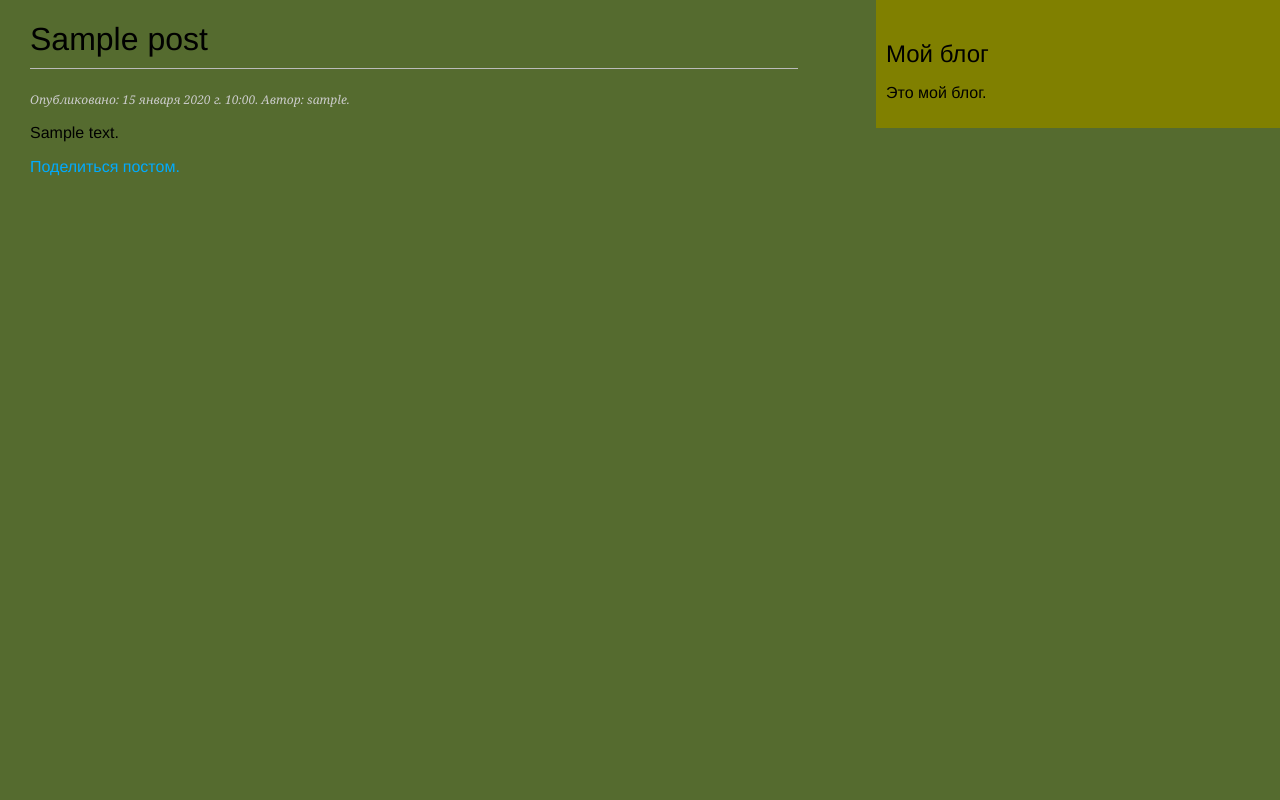
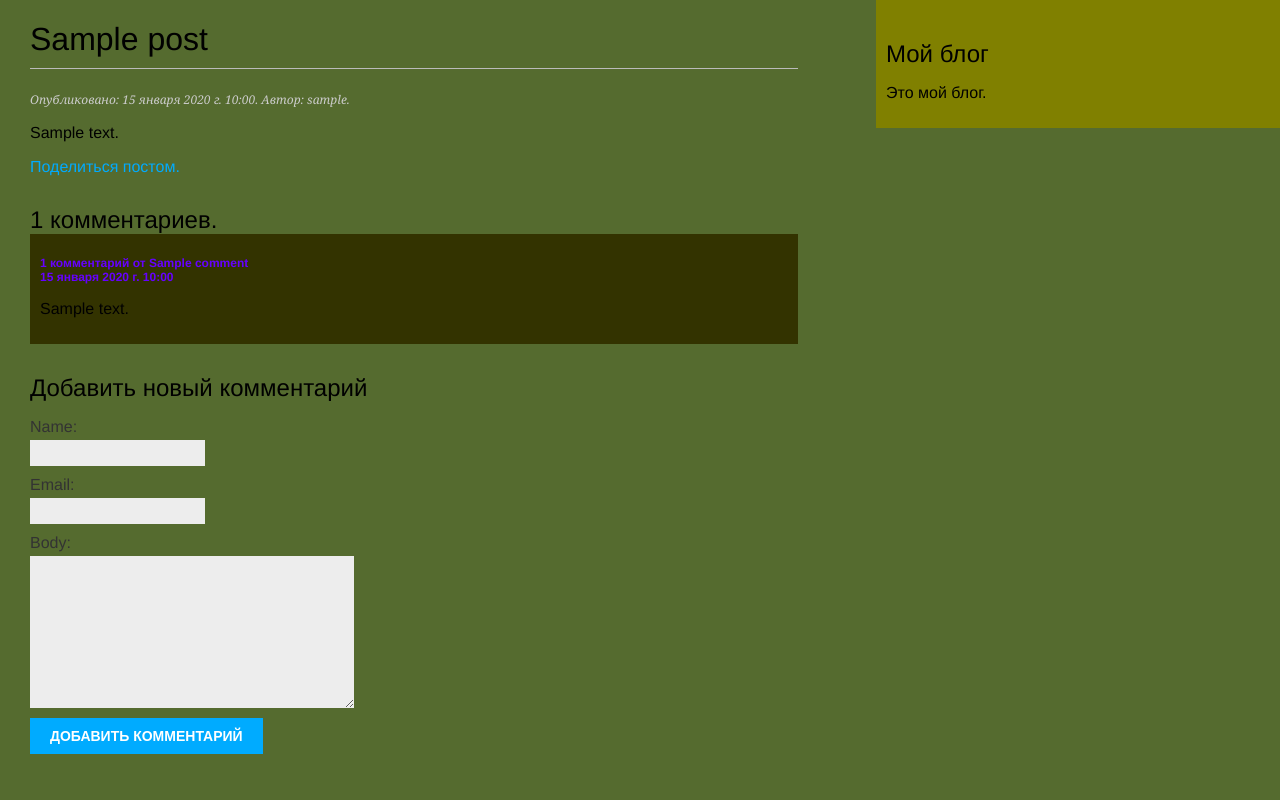
Before and after one commit to FejaninPet/blog, a Django app: template poll/blog/templates/blog/post/detail.html in a window 1280 px wide. Run offline with Django 4.2, Linux system fonts and the light colour scheme; the template is opened without the code that fills it: values that come from a table or form of the project are taken from there, others are empty; tables that the repository leaves empty hold one stand-in row (values such as "Sample post").

Commit message:
Added comments.

```diff
--- a/poll/blog/forms.py
+++ b/poll/blog/forms.py
@@ -1,4 +1,5 @@
 from django import forms
+from .models import Comment
 
 
 class EmailPostForm(forms.Form):
@@ -7,3 +8,9 @@ class EmailPostForm(forms.Form):
     to = forms.EmailField()
     comments = forms.CharField(required=False,  # будет опциональным
                                widget=forms.Textarea)
+
+
+class CommentForm(forms.ModelForm):
+    class Meta:
+        model = Comment
+        fields = ['name', 'email', 'body']
--- a/poll/blog/models.py
+++ b/poll/blog/models.py
@@ -46,3 +46,21 @@ class Post(models.Model):
                                                  self.publish.month,
                                                  self.publish.day,
                                                  self.slug])
+
+class Comment(models.Model):
+    post = models.ForeignKey(Post,
+                             on_delete=models.CASCADE,
+                             related_name='comments')
+    name = models.CharField(max_length=80)
+    email = models.EmailField()
+    body = models.TextField()
+    created = models.DateTimeField(auto_now_add=True)
+    updated = models.DateTimeField(auto_now=True)
+    active = models.BooleanField(default=True)
+
+    class Meta:
+        ordering = ['created']
+        indexes = [models.Index(fields=['created']), ]
+
+    def __str__(self):
+        return f'Комментарий к {self.name} от {self.post}'
--- a/poll/blog/static/css/blog.css
+++ b/poll/blog/static/css/blog.css
@@ -86,12 +86,13 @@ input[type=submit] {
 /* comments */
 .comment {
     padding:10px;
+    background:#444400;
 }
 .comment:nth-child(even) {
-    background:#efefef;
+    background:#333300;
 }
 .comment .info {
     font-weight:bold;
     font-size:12px;
-    color:#666;
+    color:#6600FF;
 }
--- a/poll/blog/templates/blog/post/detail.html
+++ b/poll/blog/templates/blog/post/detail.html
@@ -15,4 +15,19 @@
             Поделиться постом.
         </a>
     </p>
+    <h2>
+        {{ comments.count }} комментариев.
+    </h2>
+    {% for comment in comments %}
+        <div class="comment">
+            <p class="info">
+                {{ forloop.counter }} комментарий от {{ comment.name }}<br>
+                {{ comment.created }}
+            </p>
+            {{ comment.body|linebreaks }}
+        </div>
+    {% empty %}
+        <p>Под этим постом еще нет комментариев.</p>
+    {% endfor %}
+    {% include "blog/post/includes/comment_form.html" %}
 {% endblock %}
--- /dev/null
+++ b/poll/blog/templates/blog/post/includes/comment_form.html
@@ -0,0 +1,6 @@
+<h2>Добавить новый комментарий</h2>
+<form action="{% url 'blog:post_comment' post.id %}" method="post">
+    {{ form.as_p }}
+    {% csrf_token %}
+    <p><input type="submit" value="Добавить комментарий"></p>
+</form>
--- a/poll/blog/urls.py
+++ b/poll/blog/urls.py
@@ -9,5 +9,6 @@ urlpatterns = [
     path('', views.PostListView.as_view(), name='post_list'),
     path('<int:year>/<int:month>/<int:day>/<slug:slug>/',
          views.post_detail, name='post_detail'),
-    path('<int:post_id>/share/', views.post_share, name='post_share')
+    path('<int:post_id>/share/', views.post_share, name='post_share'),
+    path('<int:post_id>/comment/', views.post_comment, name='post_comment'),
 ]
```
Also changed, not shown: poll/blog/admin.py (+8 -1 lines), poll/blog/templates/blog/post/comment.html (added, +16 -0 lines), poll/blog/views.py (+25 -3 lines), poll/blog/migrations/0003_comment_comment_blog_commen_created_0e6ed4_idx.py (added).
